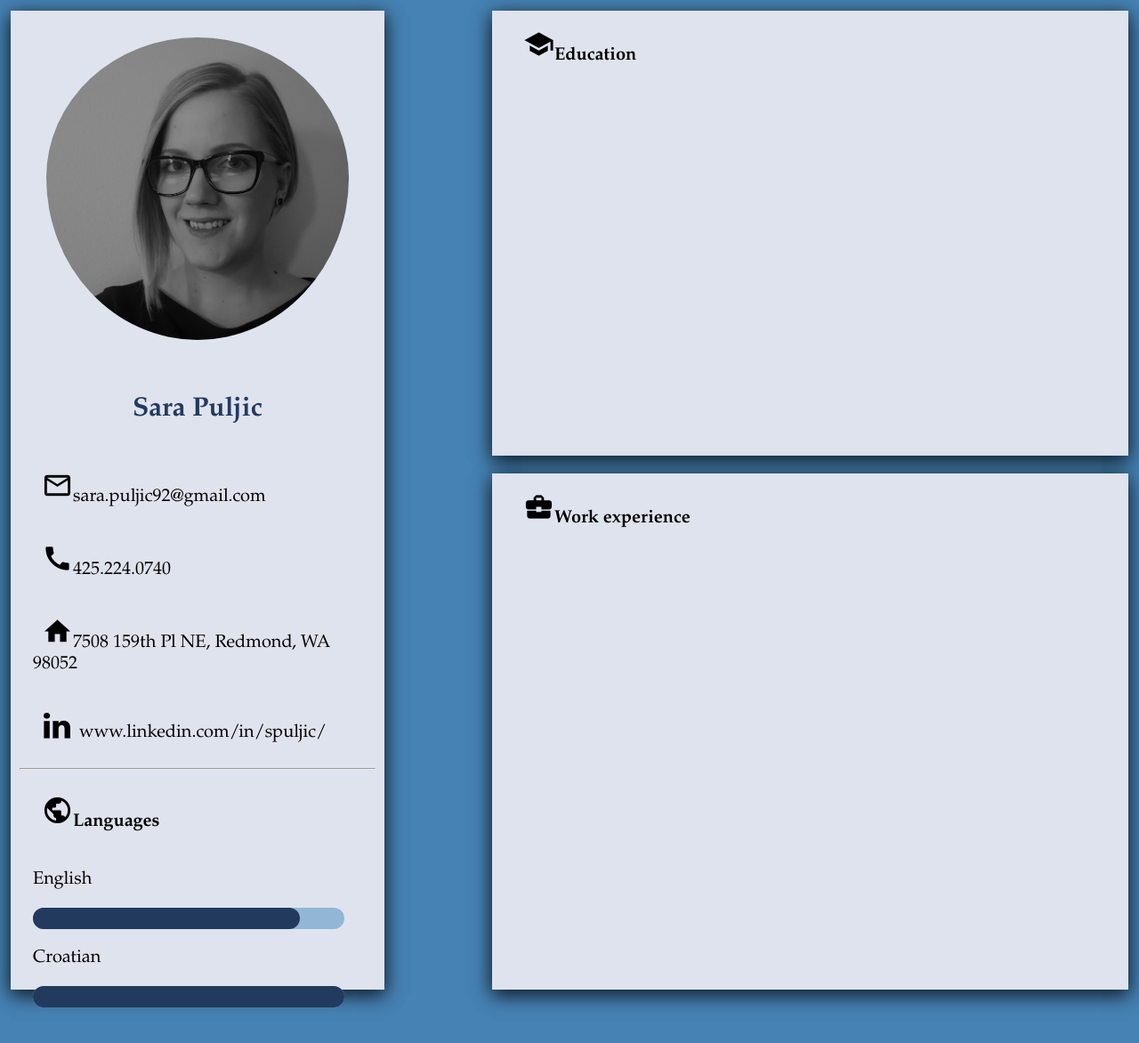
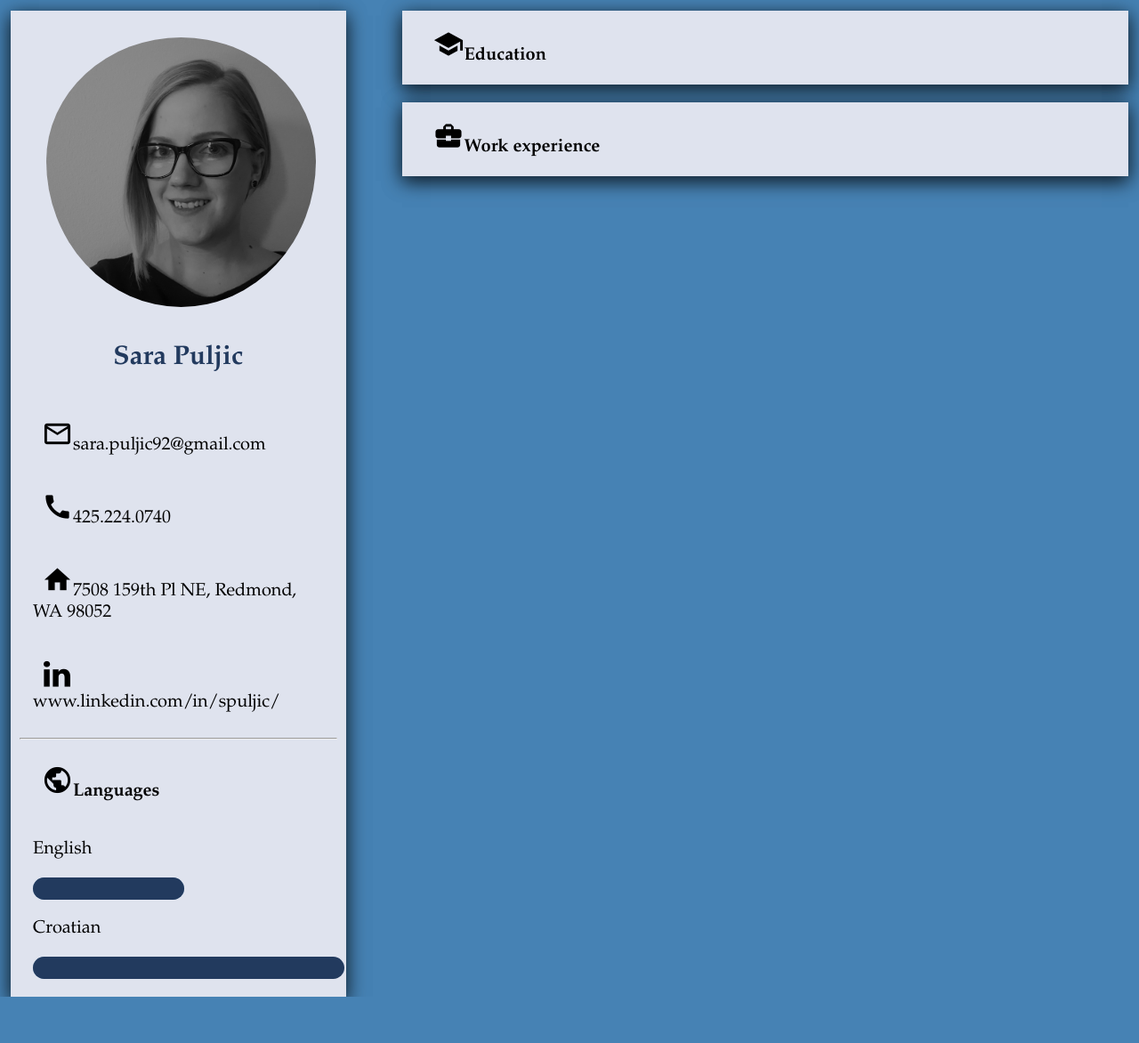
Before and after one commit to sarapuljic/sarapuljic.github.io, a plain HTML site: page index.html in a window 1280 px wide. Shown: the whole page at 89% size. After the commit the page ends 1120 px from the top, so only its background shows below. Drawn offline with Linux system fonts and the light colour scheme.

Commit message:
Add files via upload
1.0

```diff
--- a/css/style.css
+++ b/css/style.css
@@ -1,10 +1,17 @@
 header, section, footer, aside, nav, main, article, figure {
+     box-sizing: border-box;
+}
 
+html{
+	display: block;
 }
 
 body{
 	background-color: #4682B4;
 	margin: 0;
+	height: 100%;
+	width: 100%;
+	box-sizing: border-box;
 
 
 }
@@ -15,38 +22,29 @@ div{
 
 .main-page{
 	margin: 12px 12px;
-	width: auto;
-	height: 1200px;
+	height: auto;
+	box-sizing: border-box;
 
 }
 
 .left-main-container{
-	height: 1100px;
-	width: 400px;
+	height: auto;
+	width: 30%;
 	background-color: #DFE3EE;
 	box-shadow: 0 5px 20px 0 rgba(0, 0, 0, 0.5), 0 6px 20px 0 rgba(0, 0, 2, 0.50); /*proucit*/
-	float:left;
 	padding: 0px 10px;
+	float: left;
+	box-sizing: border-box;
+
 
 }
 
+
 .left-main-container-photo{
 	background-color: #DFE3EE;
-	width: 100%;
-	height: 400px;
-
-}
-
-.name{
-	padding:10px 20px;
-	text-align: center;
-	font-size: 15px;
-
-}
-
-h1{
-	color: #223A5E;
-	font-family: Garamond;
+	width: auto;
+	height: auto;
+	box-sizing: border-box;
 
 }
 
@@ -55,45 +53,66 @@ h1{
 	padding: 20px 15px;
 	margin: 0px;
 	font-size: 20px;
+	box-sizing: border-box;
+	overflow: auto;
+}
 
+.middle-education-container{
+	height: auto;
+	width: 65%;
+	background-color: #DFE3EE;
+	box-shadow: 0 5px 20px 0 rgba(0, 0, 0, 0.5), 0 6px 20px 0 rgba(0, 0, 2, 0.50); /*proucit*/
+	padding: 0px 10px;
+	float: right;
+	box-sizing: border-box;
+	overflow: auto;
 }
+
+.middle-work-container{
+	height: auto;
+	width: 65%;
+	background-color: #DFE3EE;
+	box-shadow: 0 5px 20px 0 rgba(0, 0, 0, 0.5), 0 6px 20px 0 rgba(0, 0, 2, 0.50); /*proucit*/
+	padding: 0px 10px;
+	margin: 20px 0px;
+	float: right;
+	box-sizing: border-box;
+	overflow: auto;
+}
+
+
+.name{
+	padding:10px 20px;
+	text-align: center;
+	font-size: 15px;
+	box-sizing: border-box;
+}
+
+h1{
+	color: #223A5E;
+	font-family: Garamond;
+	box-sizing: border-box;
+}
+
+
 
 .material-icons{
 	padding-left:10px;
+	box-sizing: border-box;
 }
 
 .progress-bar-outside{
-	height: 24px;
-    width: 350px;
+	height: 25px;
+    width: 170px;
 	background-color: #92B6D5;
 	border-radius: 16px;
 	margin-left: 15px;
+	box-sizing: border-box;
 }
 
 .progress-bar-inside{
-	height: 24px;
-	width: 300px;
+	height: 25px;
 	background-color: #223A5E;
 	border-radius: 16px;
+	box-sizing: border-box;
 }
-
-.middle-education-container{
-	height: 500px;
-	width: 695px;
-	background-color: #DFE3EE;
-	box-shadow: 0 5px 20px 0 rgba(0, 0, 0, 0.5), 0 6px 20px 0 rgba(0, 0, 2, 0.50); /*proucit*/
-	float:right;
-	padding: 0px 10px;
-
-}
-
-
-.middle-work-container{
-	height: 580px;
-	width: 695px;
-	background-color: #DFE3EE;
-	box-shadow: 0 5px 20px 0 rgba(0, 0, 0, 0.5), 0 6px 20px 0 rgba(0, 0, 2, 0.50); /*proucit*/
-	float:right;
-	padding: 0px 10px;
-	margin: 20px 0px;
-}
```
